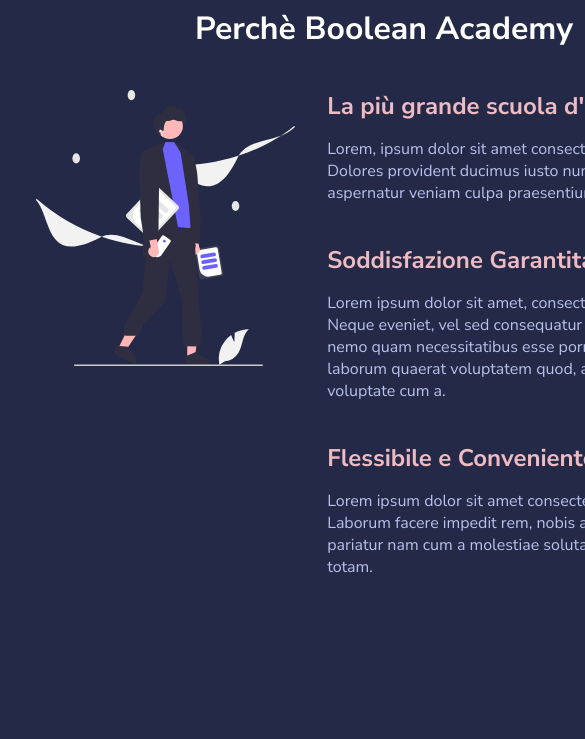
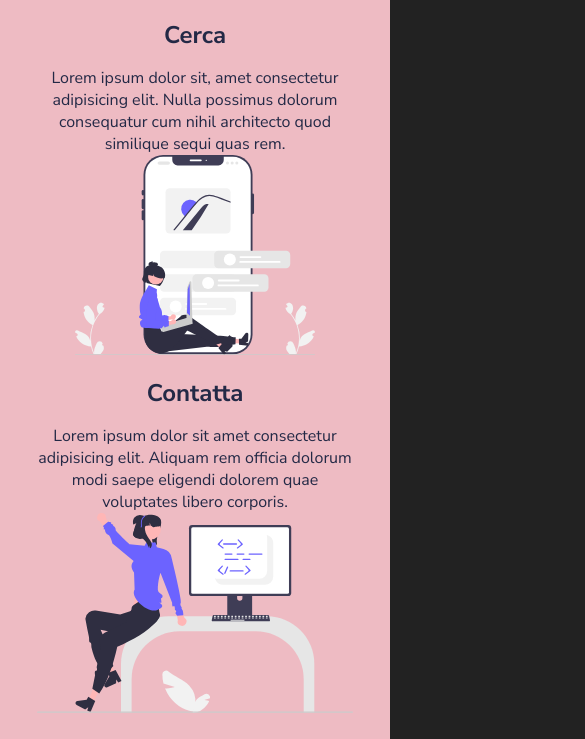
Before and after one commit to MicheleAbategiovanni/html-css-resp-wannabe, a plain HTML site: page index.html in a window 390 px wide. Shown: the part 1261-2000 px from the top of the page, 585 px wide, since content can reach past the window. Before the commit the page ends 1927 px from the top, so only its background shows below. Drawn offline with Linux system fonts and the light colour scheme.

Commit message:
complete media function css

```diff
--- a/css/media.css
+++ b/css/media.css
@@ -1,9 +1,54 @@
 @media screen and (max-width: 768px) {
     .container{
-        width: 768px;
+        width: 100%;
     }
 }
 
 @media screen and (max-width: 480px) {
+    h1 {
+        padding-bottom: 3rem;
+        margin-bottom: 0;
+    }
 
+    .container{
+        width: 100%;
+    }
+
+    .row{
+        flex-direction: column;
+    }
+
+    .lessons{
+        background-color: #232946;
+    }
+
+    .lessons .col,
+    .steps .col {
+        width: 100%;
+    }
+
+    .why-us .col-right,
+    .why-us .col-left {
+        width: 100%;
+    }
+
+    .why-us{
+        background-color: #222222;
+        padding: 3rem;
+    }
+
+    body{
+        background-color: #222222;
+
+    }
+
+    .steps{
+        margin: 0;
+    }
+
+    .site-header{
+        margin-top: 0;
+        padding-top: 3rem;
+        background-color: #232946;
+    }
 }
```
